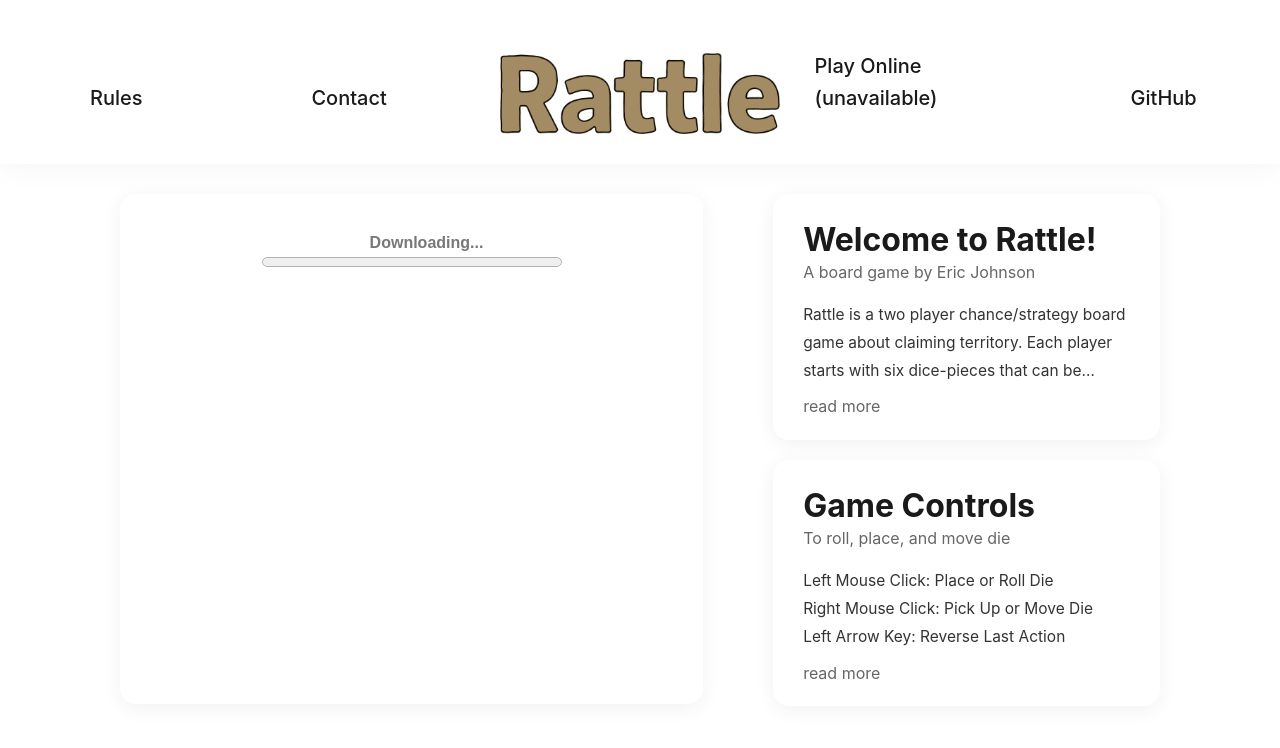
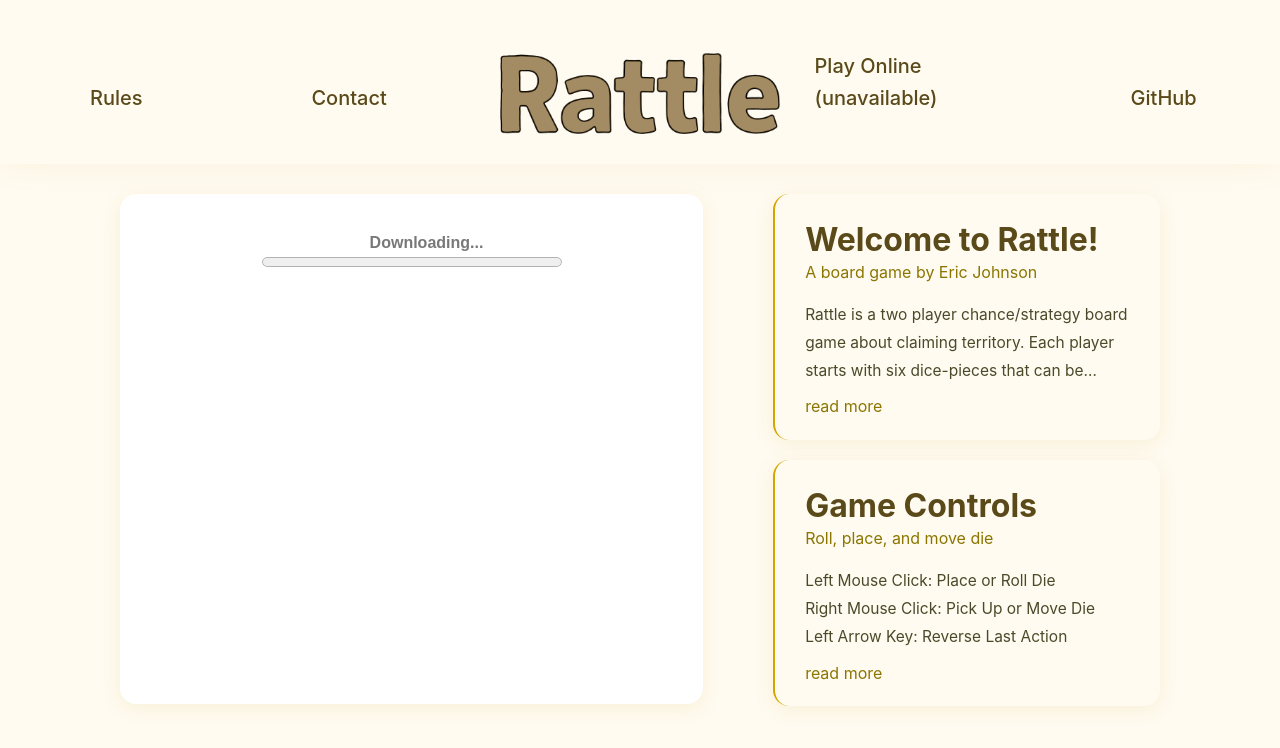
Before and after one commit to OrangeTango101/rattle, a React (Vite) app: page / in a window 1280 px wide. Shown: the top 748 px of the page. Built offline with nearby package versions, Linux system fonts and the light colour scheme; no server answers; the HTML template or start-up script is replaced by a standard one.

Commit message:
golden-color-scheme

```diff
--- a/src/Game/Game.jsx
+++ b/src/Game/Game.jsx
@@ -22,7 +22,7 @@ export default function Game(props) {
                         />
                         <Section
                             title="Game Controls"
-                            sub="To roll, place, and move die"
+                            sub="Roll, place, and move die"
                             desc={<p>Left Mouse Click: Place or Roll Die<br />Right Mouse Click: Pick Up or Move Die<br />Left Arrow Key: Reverse Last Action</p>}
                             link="read more"
                             setOpenPage={props.setOpenPage}
--- a/src/Game/game.css
+++ b/src/Game/game.css
@@ -9,7 +9,7 @@
 nav {
     margin: 0;
     width: 100%;
-    background-color: white;
+    background-color: #fffbf0;
     margin-bottom: 10px;
 }
 
@@ -20,11 +20,11 @@ nav {
     justify-items: center;
     width: 100%;
     padding: 30px 0px;
-    box-shadow: 0 1px 30px rgba(0, 0, 0, 0.05)
+    box-shadow: 0 1px 30px 0 rgba(184, 134, 11, 0.08)
 }
 
 .nav-frame > p {
-    color: #1a1a1a;
+    color: #5a4a1a;
     text-decoration: none;
     font-size: 20px;
     font-weight: 500;
@@ -33,7 +33,7 @@ nav {
 }
 
 .nav-frame > p:hover {
-    color: #4a90e2;
+    color: #d4a500;
 }
 
 
@@ -61,15 +61,27 @@ nav {
 }
 
 .game-content-info-section {
-    background-color: white;
-    box-shadow: 0 4px 20px rgba(0, 0, 0, 0.06);
+    background-color: #fffbf0;
+    box-shadow: 0 4px 20px rgba(184, 134, 11, 0.1);
     border-radius: 16px;
     padding: 20px 30px 20px 30px;
     height: 100%;
+    border-left: 2px solid #d4a500;
+    transform: translateX(0px);
+    transition:
+        border-left 0.2s ease-in-out,
+        transform 0.1s ease-in-out,
+        background-color 0.1s ease-in-out;
+}
+
+.game-content-info-section:hover {
+    border-left: 4px solid #d4a500;
+    transform: translateX(1px);
+    background-color: #fffcf5;
 }
 
 .game-content-info-section-title {
-    color: #1a1a1a;
+    color: #5a4a1a;
     margin-bottom: 15px;
 }
 
@@ -81,8 +93,8 @@ nav {
     margin: 0px 0px -5px 0px;
 }
 
-.game-content-info-section-title  > span, .game-content-info-section > span {
-    color: #666;
+.game-content-info-section-title > span, .game-content-info-section > span {
+    color: #8b7500;
     font-size: 16px;
     margin: 0;
 }
@@ -95,7 +107,7 @@ nav {
     font-size: 15.5px;
     line-height: 1.8;
     margin: 0px;
-    color: #333;
+    color: #4a4a2a;
     display: -webkit-box;
     -webkit-line-clamp: 3;
     -webkit-box-orient: vertical;
@@ -110,7 +122,8 @@ nav {
     height: 100%;
     width: 60%;
     padding: 20px 20px;
-    box-shadow: 0 4px 20px rgba(0, 0, 0, 0.06);
+    box-shadow: 0 4px 20px rgba(184, 134, 11, 0.1);
+    background-color: white;
 }
 
 .game-render > iframe {
@@ -118,6 +131,5 @@ nav {
     outline: none;
     height: 100%;
     width: 100%;
-
     -webkit-tap-highlight-color: transparent;
 }
--- a/src/Rules/rules.css
+++ b/src/Rules/rules.css
@@ -4,30 +4,30 @@
     border-radius: 16px;
     width: 90%;
     max-width: 1000px;
-    background-color: white;
-    box-shadow: 0 4px 20px rgba(0, 0, 0, 0.06);
+    background-color: #fffbf0;
+    box-shadow: 5px 10px 30px rgba(184, 134, 11, 0.2);
     position: relative;
+    border-left: 4px solid #d4a500;
 }
 
 .rules-exit {
     position: absolute;
     left: 20px;
     top: 20px;
-    font-size: 15px;
+    font-size: 20px;
     width: 30px;
     height: 25px;
-    color: grey;
-    background-color: white;
-    border: 1px solid #e0e0e0;
+    color: #5a4a1a;
+    background: none;
+    border: none;
     border-radius: 5px;
     cursor: pointer;
     transition: background-color 0.3s ease
 }
 
 .rules-exit:hover {
-    color: #4a90e2;
+    color: #d4a500;
     cursor: pointer;
-    background-color: #e4effc;
 }
 
 .rules-section {
@@ -54,15 +54,15 @@
     height: 320px;
     background-color: white;
     overflow: hidden;
-    border: 1px solid #e0e0e0;
     border-radius: 12px;
     cursor: pointer;
-    box-shadow: 0 4px 16px rgba(0, 0, 0, 0.08);
+    border: 1px solid #5a4a1a;;
+    box-shadow: 0 4px 16px rgba(184, 134, 11, 0.08);
     transition: box-shadow 0.3s ease, transform 0.3s ease;
 }
 
 .rules-section-vid-frame:hover {
-    box-shadow: 0 8px 24px rgba(0, 0, 0, 0.12);
+    box-shadow: 0 8px 24px (184, 134, 11, 0.12);
     transform: translateY(-4px);
 }
 
@@ -160,20 +160,20 @@ video.video-played {
     height: 55%;
     font-size: 32px;
     font-weight: 700;
-    color: #1a1a1a;
+    color: #5a4a1a;
 }
 
 .rules-section-title > span {
-    color: #666;
+    color: #8b7500;
     font-size: 16px;
     margin: 0;
 }
 
-.rules-section-desc > p, .rules-section-desc > li {
+.rules-section-desc > p, .rules-section-desc > ol > li {
     font-size: 16px;
     line-height: 1.8;
     margin: 0 0 10px 0;
-    color: #333;
+    color: #4a4a2a;
 }
 
 .rules-section-desc > ol {
--- a/src/index.css
+++ b/src/index.css
@@ -5,8 +5,7 @@
 body {
     margin: 0;
     font-family: -apple-system, BlinkMacSystemFont, 'Segoe UI', Inter, sans-serif;
-    background-color: white;
-    color: #1a1a1a;
+    background-color: #fffbf0;
     line-height: 1.6;
 }
 
```
